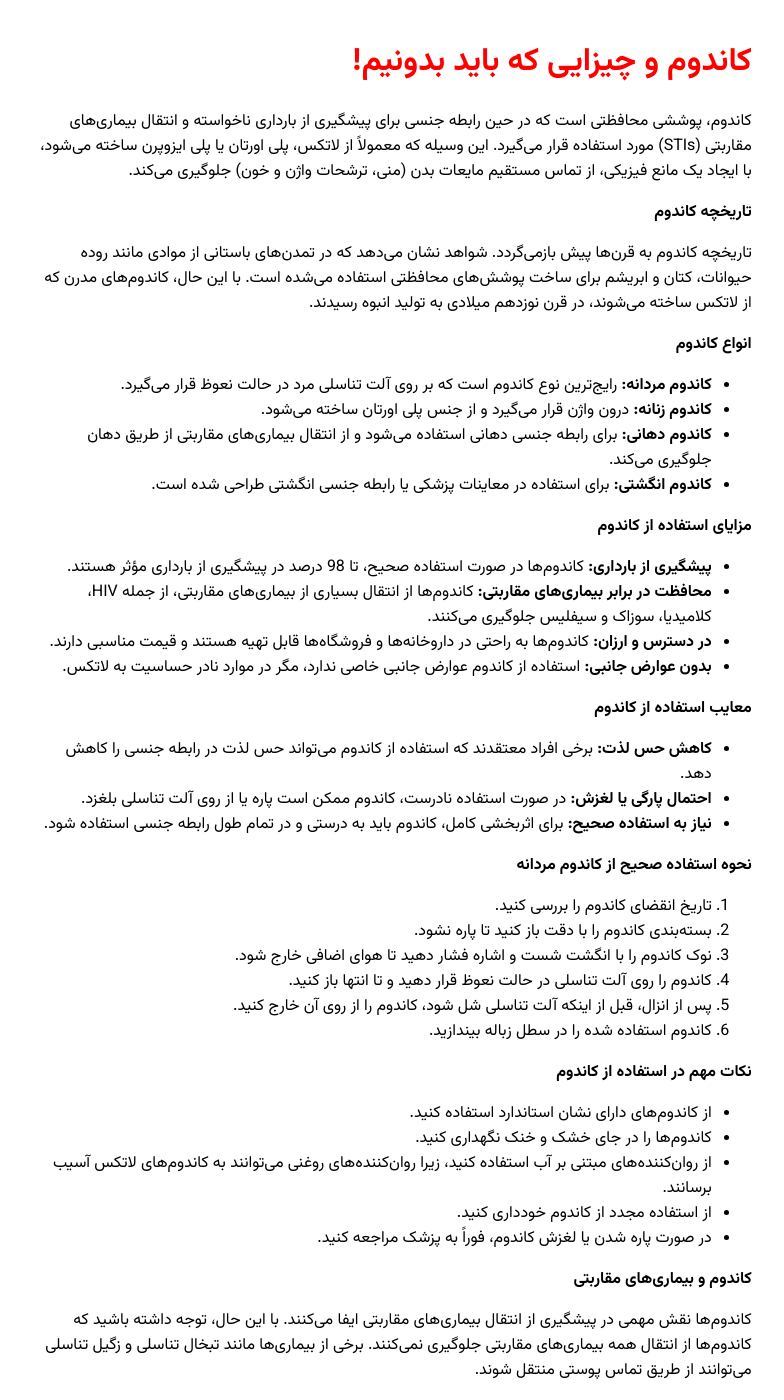
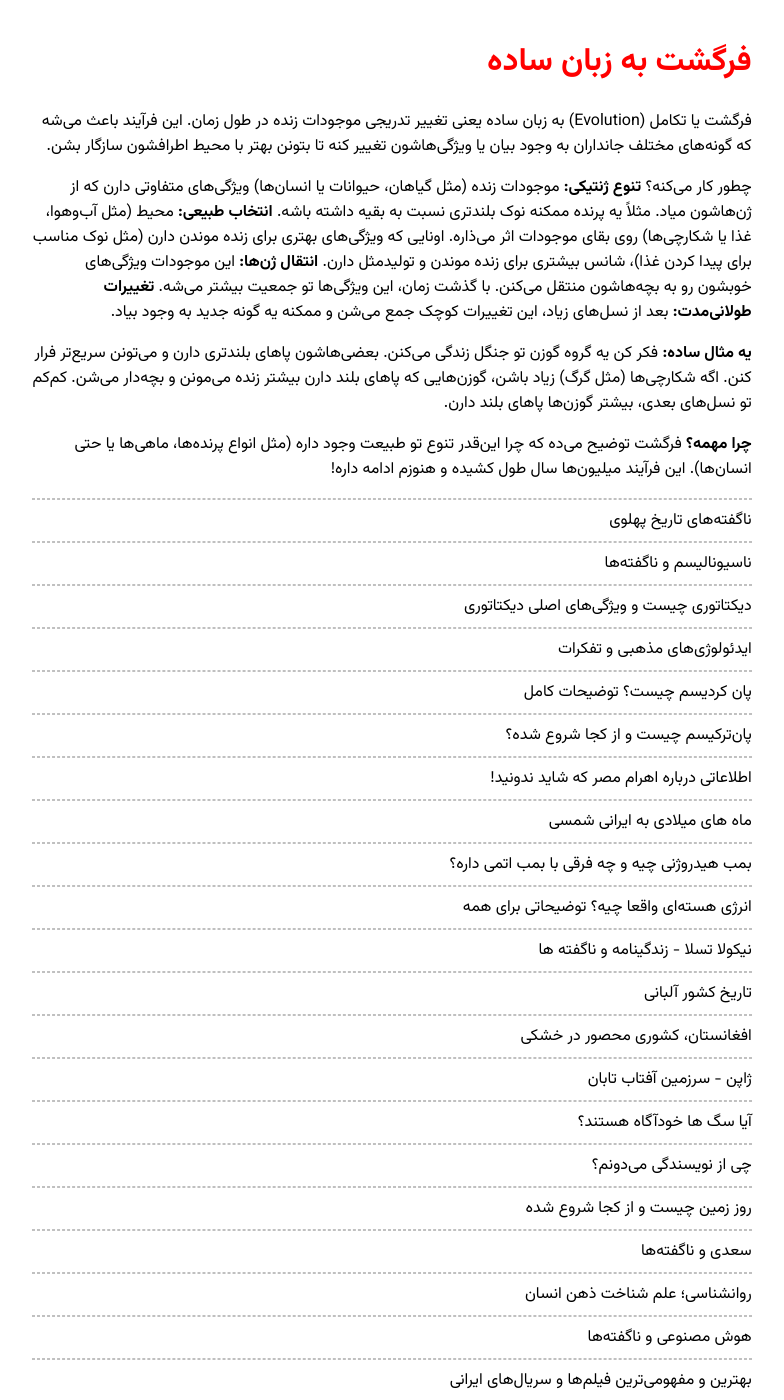
Before and after one commit to darkblog/darkblog.github.io, a Jekyll site: the page built from _posts/2024-7-4-3.md, in a window 1280 px wide and 1400 px high. Shown: the whole window, without its empty margins (248-1032 px from the left). Built offline with Jekyll 4.4.1, drawn with Linux system fonts in a browser that asks for light colours; some of the changed text lies outside the part shown.

Commit message:
Update 2024-7-4-3.md

```diff
--- a/_posts/2024-7-4-3.md
+++ b/_posts/2024-7-4-3.md
@@ -1,67 +1,18 @@
 ---
 layout: post
-title: کاندوم و چیزایی که باید بدونیم!
+title: فرگشت به زبان ساده
 ---
 
-کاندوم، پوششی محافظتی است که در حین رابطه جنسی برای پیشگیری از بارداری ناخواسته و انتقال بیماری‌های مقاربتی (STIs) مورد استفاده قرار می‌گیرد. این وسیله که معمولاً از لاتکس، پلی اورتان یا پلی ایزوپرن ساخته می‌شود، با ایجاد یک مانع فیزیکی، از تماس مستقیم مایعات بدن (منی، ترشحات واژن و خون) جلوگیری می‌کند.
+فرگشت یا تکامل (Evolution) به زبان ساده یعنی تغییر تدریجی موجودات زنده در طول زمان. این فرآیند باعث می‌شه که گونه‌های مختلف جانداران به وجود بیان یا ویژگی‌هاشون تغییر کنه تا بتونن بهتر با محیط اطرافشون سازگار بشن.
 
-**تاریخچه کاندوم**
+چطور کار می‌کنه؟
+**تنوع ژنتیکی:** موجودات زنده (مثل گیاهان، حیوانات یا انسان‌ها) ویژگی‌های متفاوتی دارن که از ژن‌هاشون میاد. مثلاً یه پرنده ممکنه نوک بلندتری نسبت به بقیه داشته باشه.
+**انتخاب طبیعی:** محیط (مثل آب‌وهوا، غذا یا شکارچی‌ها) روی بقای موجودات اثر می‌ذاره. اونایی که ویژگی‌های بهتری برای زنده موندن دارن (مثل نوک مناسب برای پیدا کردن غذا)، شانس بیشتری برای زنده موندن و تولیدمثل دارن.
+**انتقال ژن‌ها:** این موجودات ویژگی‌های خوبشون رو به بچه‌هاشون منتقل می‌کنن. با گذشت زمان، این ویژگی‌ها تو جمعیت بیشتر می‌شه.
+**تغییرات طولانی‌مدت:** بعد از نسل‌های زیاد، این تغییرات کوچک جمع می‌شن و ممکنه یه گونه جدید به وجود بیاد.
 
-تاریخچه کاندوم به قرن‌ها پیش بازمی‌گردد. شواهد نشان می‌دهد که در تمدن‌های باستانی از موادی مانند روده حیوانات، کتان و ابریشم برای ساخت پوشش‌های محافظتی استفاده می‌شده است. با این حال، کاندوم‌های مدرن که از لاتکس ساخته می‌شوند، در قرن نوزدهم میلادی به تولید انبوه رسیدند.
+**یه مثال ساده:**
+فکر کن یه گروه گوزن تو جنگل زندگی می‌کنن. بعضی‌هاشون پاهای بلندتری دارن و می‌تونن سریع‌تر فرار کنن. اگه شکارچی‌ها (مثل گرگ) زیاد باشن، گوزن‌هایی که پاهای بلند دارن بیشتر زنده می‌مونن و بچه‌دار می‌شن. کم‌کم تو نسل‌های بعدی، بیشتر گوزن‌ها پاهای بلند دارن.
 
-**انواع کاندوم**
-
-* **کاندوم مردانه:** رایج‌ترین نوع کاندوم است که بر روی آلت تناسلی مرد در حالت نعوظ قرار می‌گیرد.
-* **کاندوم زنانه:** درون واژن قرار می‌گیرد و از جنس پلی اورتان ساخته می‌شود.
-* **کاندوم دهانی:** برای رابطه جنسی دهانی استفاده می‌شود و از انتقال بیماری‌های مقاربتی از طریق دهان جلوگیری می‌کند.
-* **کاندوم انگشتی:** برای استفاده در معاینات پزشکی یا رابطه جنسی انگشتی طراحی شده است.
-
-**مزایای استفاده از کاندوم**
-
-* **پیشگیری از بارداری:** کاندوم‌ها در صورت استفاده صحیح، تا 98 درصد در پیشگیری از بارداری مؤثر هستند.
-* **محافظت در برابر بیماری‌های مقاربتی:** کاندوم‌ها از انتقال بسیاری از بیماری‌های مقاربتی، از جمله HIV، کلامیدیا، سوزاک و سیفلیس جلوگیری می‌کنند.
-* **در دسترس و ارزان:** کاندوم‌ها به راحتی در داروخانه‌ها و فروشگاه‌ها قابل تهیه هستند و قیمت مناسبی دارند.
-* **بدون عوارض جانبی:** استفاده از کاندوم عوارض جانبی خاصی ندارد، مگر در موارد نادر حساسیت به لاتکس.
-
-**معایب استفاده از کاندوم**
-
-* **کاهش حس لذت:** برخی افراد معتقدند که استفاده از کاندوم می‌تواند حس لذت در رابطه جنسی را کاهش دهد.
-* **احتمال پارگی یا لغزش:** در صورت استفاده نادرست، کاندوم ممکن است پاره یا از روی آلت تناسلی بلغزد.
-* **نیاز به استفاده صحیح:** برای اثربخشی کامل، کاندوم باید به درستی و در تمام طول رابطه جنسی استفاده شود.
-
-**نحوه استفاده صحیح از کاندوم مردانه**
-
-1.  تاریخ انقضای کاندوم را بررسی کنید.
-2.  بسته‌بندی کاندوم را با دقت باز کنید تا پاره نشود.
-3.  نوک کاندوم را با انگشت شست و اشاره فشار دهید تا هوای اضافی خارج شود.
-4.  کاندوم را روی آلت تناسلی در حالت نعوظ قرار دهید و تا انتها باز کنید.
-5.  پس از انزال، قبل از اینکه آلت تناسلی شل شود، کاندوم را از روی آن خارج کنید.
-6.  کاندوم استفاده شده را در سطل زباله بیندازید.
-
-**نکات مهم در استفاده از کاندوم**
-
-* از کاندوم‌های دارای نشان استاندارد استفاده کنید.
-* کاندوم‌ها را در جای خشک و خنک نگهداری کنید.
-* از روان‌کننده‌های مبتنی بر آب استفاده کنید، زیرا روان‌کننده‌های روغنی می‌توانند به کاندوم‌های لاتکس آسیب برسانند.
-* از استفاده مجدد از کاندوم خودداری کنید.
-* در صورت پاره شدن یا لغزش کاندوم، فوراً به پزشک مراجعه کنید.
-
-**کاندوم و بیماری‌های مقاربتی**
-
-کاندوم‌ها نقش مهمی در پیشگیری از انتقال بیماری‌های مقاربتی ایفا می‌کنند. با این حال، توجه داشته باشید که کاندوم‌ها از انتقال همه بیماری‌های مقاربتی جلوگیری نمی‌کنند. برخی از بیماری‌ها مانند تبخال تناسلی و زگیل تناسلی می‌توانند از طریق تماس پوستی منتقل شوند.
-
-**کاندوم و بارداری ناخواسته**
-
-کاندوم‌ها یکی از روش‌های مؤثر پیشگیری از بارداری هستند، اما اثربخشی آن‌ها به استفاده صحیح بستگی دارد. در صورت استفاده نادرست، احتمال بارداری ناخواسته وجود دارد.
-
-**کاندوم و فرهنگ**
-
-نگرش‌ها نسبت به استفاده از کاندوم در فرهنگ‌های مختلف متفاوت است. در برخی فرهنگ‌ها، استفاده از کاندوم تابو محسوب می‌شود، در حالی که در برخی دیگر، به عنوان یک روش مسئولانه برای پیشگیری از بارداری و بیماری‌های مقاربتی پذیرفته شده است.
-
-**کاندوم و آینده**
-
-تحقیقات در زمینه تولید کاندوم‌های جدید با مواد و طراحی‌های بهتر ادامه دارد. هدف از این تحقیقات، افزایش اثربخشی، کاهش عوارض جانبی و افزایش رضایت کاربران است.
-
-**نتیجه‌گیری**
-
-کاندوم‌ها ابزاری مهم برای حفظ سلامت جنسی هستند. استفاده صحیح از کاندوم‌ها می‌تواند از بارداری ناخواسته و انتقال بیماری‌های مقاربتی جلوگیری کند. با این حال، آگاهی از نحوه استفاده صحیح و نکات مهم در استفاده از کاندوم ضروری است.
+**چرا مهمه؟**
+فرگشت توضیح می‌ده که چرا این‌قدر تنوع تو طبیعت وجود داره (مثل انواع پرنده‌ها، ماهی‌ها یا حتی انسان‌ها). این فرآیند میلیون‌ها سال طول کشیده و هنوزم ادامه داره!
```
